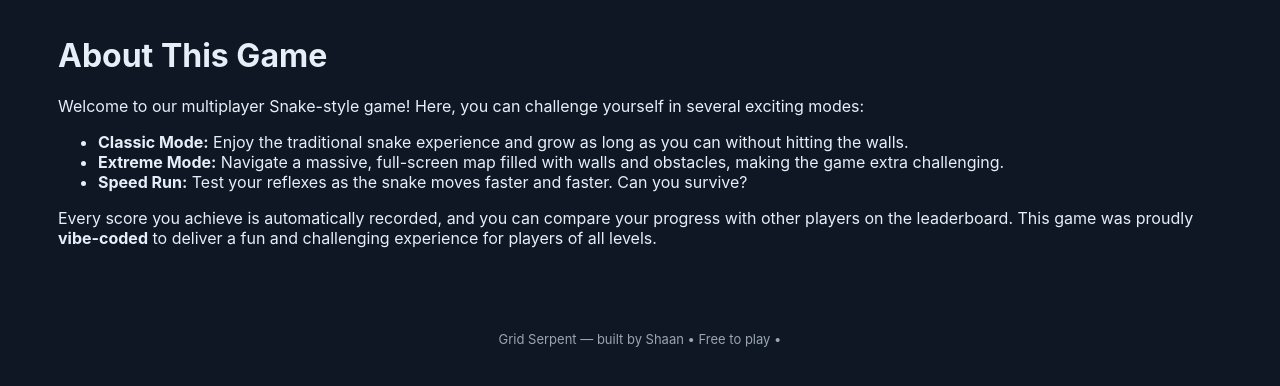
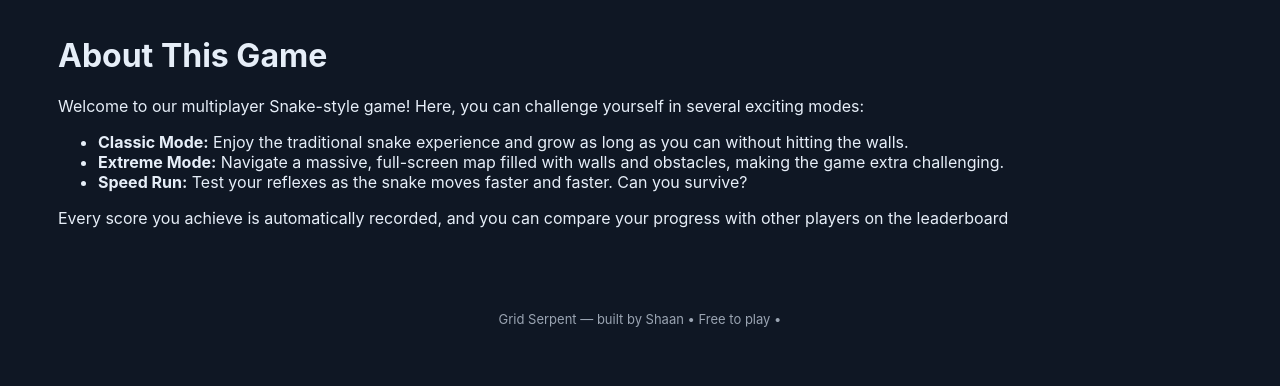
Before and after one commit to shaan12454/grid-serpent, a Flask app: page /about in a window 1280 px wide. Shown: the part 40-426 px from the top of the page. Run offline with Flask 3, Linux system fonts and the light colour scheme; some libraries are stand-ins or nearby versions.

Commit message:
Update about.html

```diff
--- a/templates/about.html
+++ b/templates/about.html
@@ -10,6 +10,6 @@
   <li><strong>Speed Run:</strong> Test your reflexes as the snake moves faster and faster. Can you survive?</li>
 </ul>
 
-<p>Every score you achieve is automatically recorded, and you can compare your progress with other players on the leaderboard. This game was proudly <strong>vibe-coded</strong> to deliver a fun and challenging experience for players of all levels.</p>
+<p>Every score you achieve is automatically recorded, and you can compare your progress with other players on the leaderboard</p>
 
 {% endblock %}
```
